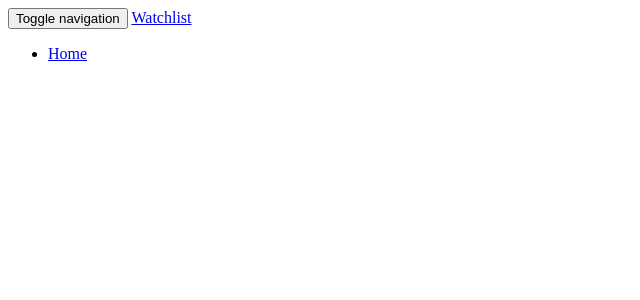
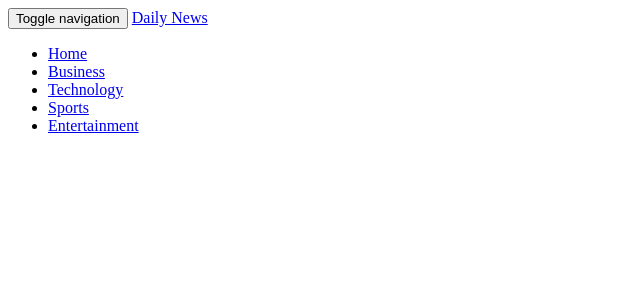
Before and after one commit to nancy88199488/News_API, a Python web app: template app/templates/navbar.html in a window 1280 px wide. Shown: the top 300 px of the page, without its empty margins (0-640 px from the left). Run offline with Jinja, Linux system fonts and the light colour scheme; the template is opened without the code that fills it, so the values that code supplies are empty; some libraries are stand-ins or nearby versions.

Commit message:
update the navbar file

```diff
--- a/app/templates/navbar.html
+++ b/app/templates/navbar.html
@@ -14,11 +14,16 @@
                   <span class="icon-bar"></span>
                   <span class="icon-bar"></span>
                 </button>
-                <a class="navbar-brand" href="/"> Watchlist </a>
+                <a class="navbar-brand" href="/"> Daily News </a>
             </div>
             <div class="navbar-collapse collapse">
                 <ul class="nav navbar-nav">
                     <li><a href="/">Home</a></li>
+                    <li><a href="/">Business</a></li>
+                    <li><a href="/">Technology</a></li>
+                    <li><a href="/">Sports</a></li>
+                    <li><a href="/">Entertainment</a></li>
+
             </div>
 
         </div>
```
Also changed, not shown: app/templates/macros.html (+20 -0 lines).
